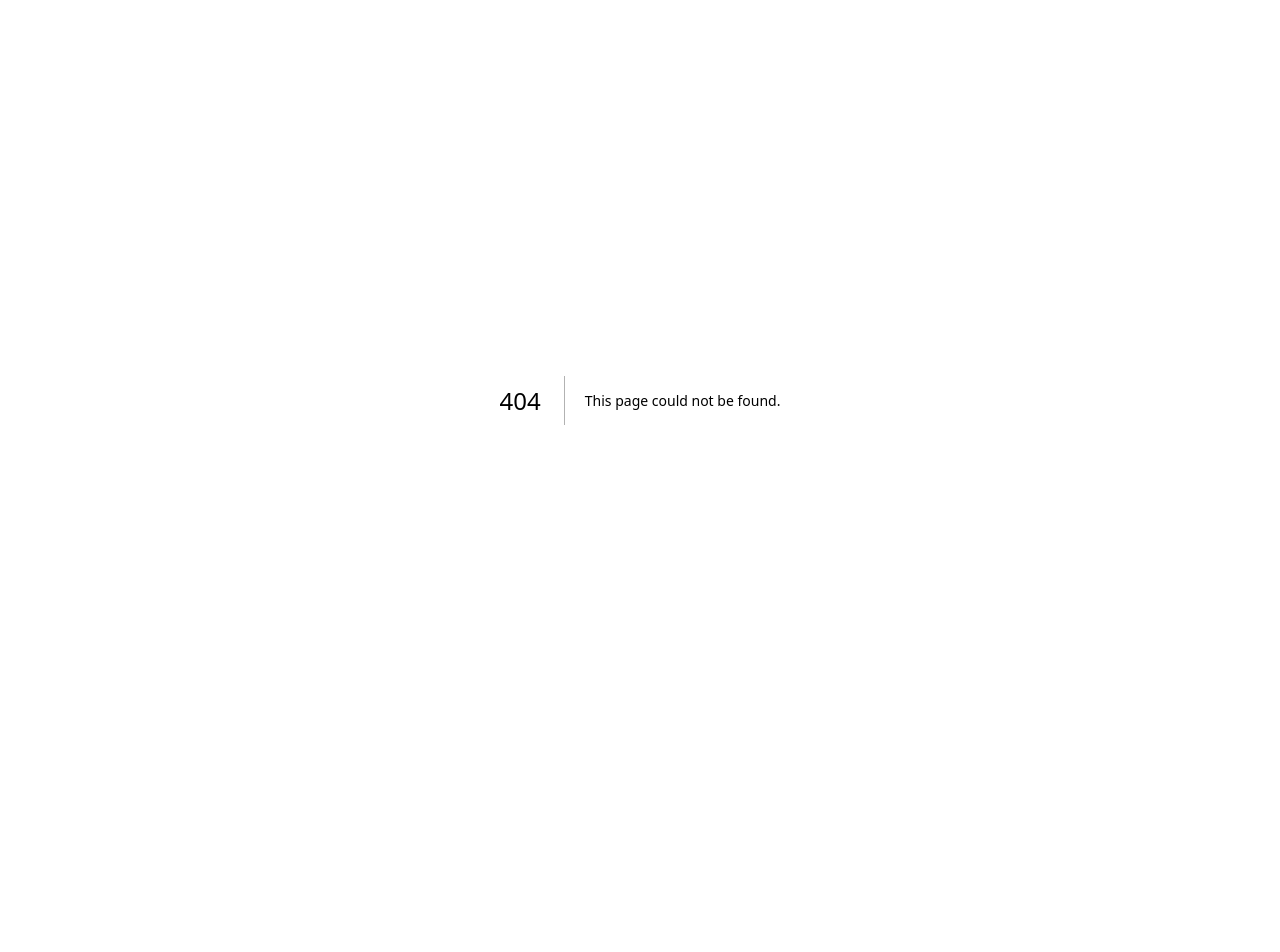
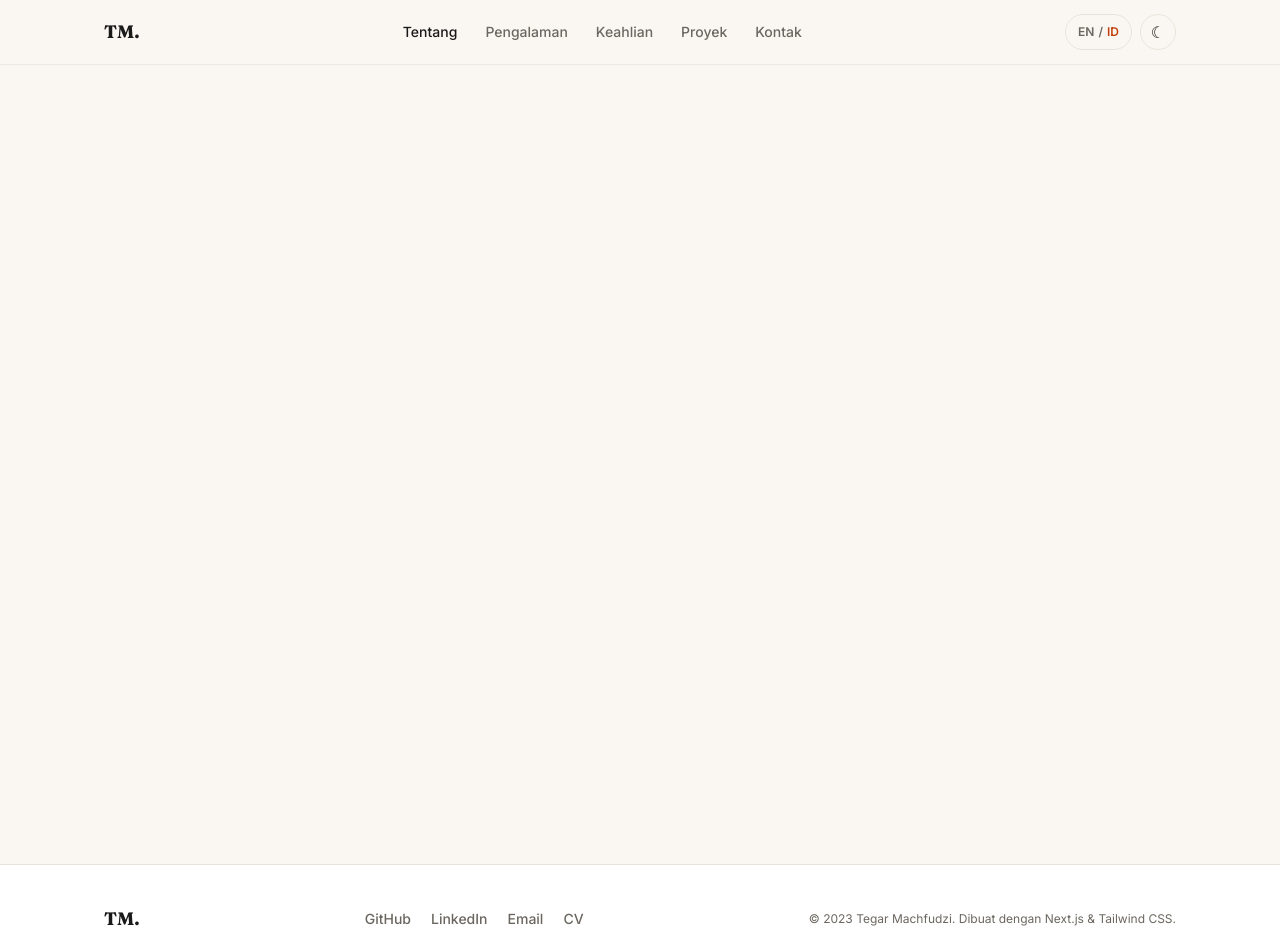
Before and after one commit to TegarMachfuzi/MyPortofolio, a Next.js app: page /id in a window 1280 px wide. Before the commit this address had no page. Shown: the top 952 px of the page. Before the commit the page ends 800 px from the top, so only its background shows below. Built offline with nearby package versions, Linux system fonts and the light colour scheme.

Commit message:
feat: app shell — root layout, navbar, language toggle, footer

```diff
--- /dev/null
+++ b/src/app/[locale]/layout.tsx
@@ -0,0 +1,41 @@
+import type { Metadata } from 'next';
+import { Inter, Fraunces } from 'next/font/google';
+import { notFound } from 'next/navigation';
+import { ThemeProvider } from '@/components/providers/ThemeProvider';
+import { Navbar } from '@/components/sections/Navbar';
+import { SiteFooter } from '@/components/sections/SiteFooter';
+import { locales, type Locale } from '@/lib/i18n';
+import { site } from '@/content';
+import '@/app/globals.css';
+
+const inter = Inter({ subsets: ['latin'], variable: '--font-sans', display: 'swap' });
+const fraunces = Fraunces({ subsets: ['latin'], variable: '--font-display', display: 'swap' });
+
+export function generateStaticParams() {
+  return locales.map((locale) => ({ locale }));
+}
+
+export async function generateMetadata({ params }: { params: { locale: string } }): Promise<Metadata> {
+  const locale = params.locale as Locale;
+  const c = site[locale];
+  return {
+    title: { default: `${c.name} — Backend Developer`, template: `%s — ${c.name}` },
+    description: c.footerNote,
+  };
+}
+
+export default function LocaleLayout({ children, params }: { children: React.ReactNode; params: { locale: string } }) {
+  const locale = params.locale as Locale;
+  if (!locales.includes(locale)) notFound();
+  return (
+    <html lang={locale} className={`${inter.variable} ${fraunces.variable}`} suppressHydrationWarning>
+      <body className="min-h-screen bg-canvas font-sans text-ink antialiased">
+        <ThemeProvider>
+          <Navbar locale={locale} />
+          <main className="pt-16">{children}</main>
+          <SiteFooter locale={locale} />
+        </ThemeProvider>
+      </body>
+    </html>
+  );
+}
--- /dev/null
+++ b/src/app/[locale]/page.tsx
@@ -0,0 +1,11 @@
+import type { Locale } from '@/lib/i18n';
+import { Hero } from '@/components/sections/Hero';
+
+export default function Page({ params }: { params: { locale: string } }) {
+  const locale = params.locale as Locale;
+  return (
+    <>
+      <Hero locale={locale} />
+    </>
+  );
+}
--- a/src/app/layout.tsx
+++ /dev/null
@@ -1,5 +0,0 @@
-import './globals.css';
-export const metadata = { title: 'Bootstrap' };
-export default function RootLayout({ children }: { children: React.ReactNode }) {
-  return (<html lang="en"><body>{children}</body></html>);
-}
--- a/src/app/page.tsx
+++ /dev/null
@@ -1,3 +0,0 @@
-export default function Page() {
-  return <main className="p-10">Bootstrap OK</main>;
-}
--- /dev/null
+++ b/src/components/sections/Hero.tsx
@@ -0,0 +1,6 @@
+import type { Locale } from '@/lib/i18n';
+
+// Stub for Task 7; replaced in Task 8
+export function Hero({ locale }: { locale: Locale }) {
+  return <section id="home" className="min-h-screen" />;
+}
--- /dev/null
+++ b/src/components/sections/Navbar.tsx
@@ -0,0 +1,71 @@
+'use client';
+import { useEffect, useState } from 'react';
+import { Container } from '@/components/ui/Container';
+import { ThemeToggle } from '@/components/ui/ThemeToggle';
+import { LanguageToggle } from '@/components/ui/LanguageToggle';
+import { useActiveSection } from '@/hooks/useActiveSection';
+import { site } from '@/content';
+import type { Locale } from '@/lib/i18n';
+import { cn } from '@/lib/cn';
+
+export function Navbar({ locale }: { locale: Locale }) {
+  const content = site[locale];
+  const ids = ['about', 'experience', 'skills', 'projects', 'contact'];
+  const active = useActiveSection(ids);
+  const [open, setOpen] = useState(false);
+  useEffect(() => {
+    document.body.style.overflow = open ? 'hidden' : '';
+    return () => { document.body.style.overflow = ''; };
+  }, [open]);
+
+  return (
+    <header className="fixed inset-x-0 top-0 z-50 border-b border-line/70 bg-canvas/80 backdrop-blur">
+      <Container className="flex h-16 items-center justify-between">
+        <a href="#home" className="font-display text-lg font-bold text-ink">TM.</a>
+        <nav className="hidden items-center gap-7 md:flex">
+          {content.navItems.map((item) => (
+            <a
+              key={item.id}
+              href={`#${item.id}`}
+              className={cn(
+                'text-sm font-medium transition-colors hover:text-accent',
+                active === item.id ? 'text-ink' : 'text-muted',
+              )}
+            >
+              {item.label}
+            </a>
+          ))}
+        </nav>
+        <div className="flex items-center gap-2">
+          <LanguageToggle locale={locale} />
+          <ThemeToggle />
+          <button
+            type="button"
+            className="ml-1 inline-flex h-9 w-9 items-center justify-center rounded-full border border-line text-ink md:hidden"
+            aria-label="Toggle menu"
+            aria-expanded={open}
+            onClick={() => setOpen((v) => !v)}
+          >
+            {open ? '✕' : '☰'}
+          </button>
+        </div>
+      </Container>
+      {open && (
+        <nav className="border-t border-line bg-canvas md:hidden">
+          <Container className="flex flex-col py-4">
+            {content.navItems.map((item) => (
+              <a
+                key={item.id}
+                href={`#${item.id}`}
+                onClick={() => setOpen(false)}
+                className="py-3 text-base font-medium text-ink"
+              >
+                {item.label}
+              </a>
+            ))}
+          </Container>
+        </nav>
+      )}
+    </header>
+  );
+}
--- /dev/null
+++ b/src/components/sections/SiteFooter.tsx
@@ -0,0 +1,23 @@
+import { Container } from '@/components/ui/Container';
+import { site } from '@/content';
+import type { Locale } from '@/lib/i18n';
+
+export function SiteFooter({ locale }: { locale: Locale }) {
+  const content = site[locale];
+  return (
+    <footer className="border-t border-line bg-surface">
+      <Container className="flex flex-col gap-6 py-10 md:flex-row md:items-center md:justify-between">
+        <a href="#home" className="font-display text-lg font-bold text-ink">TM.</a>
+        <nav className="flex flex-wrap gap-5">
+          {content.socials.map((s) => (
+            <a key={s.label} href={s.href} target="_blank" rel="noreferrer" className="text-sm font-medium text-muted hover:text-accent">
+              {s.label}
+            </a>
+          ))}
+          <a href={content.resumeUrl} className="text-sm font-medium text-muted hover:text-accent">CV</a>
+        </nav>
+        <p className="text-xs text-muted">© {new Date().getFullYear()} {content.name}. {content.footerNote}</p>
+      </Container>
+    </footer>
+  );
+}
--- /dev/null
+++ b/src/components/ui/LanguageToggle.tsx
@@ -0,0 +1,22 @@
+'use client';
+import Link from 'next/link';
+import { usePathname } from 'next/navigation';
+import type { Locale } from '@/lib/i18n';
+import { cn } from '@/lib/cn';
+
+export function LanguageToggle({ locale }: { locale: Locale }) {
+  const pathname = usePathname() ?? '/';
+  const other: Locale = locale === 'en' ? 'id' : 'en';
+  const swapped = pathname.replace(`/${locale}`, `/${other}`);
+  return (
+    <Link
+      href={swapped}
+      aria-label={`Switch to ${other === 'en' ? 'English' : 'Bahasa Indonesia'}`}
+      className="inline-flex h-9 items-center gap-1 rounded-full border border-line px-3 text-xs font-semibold text-ink hover:text-accent"
+    >
+      <span className={cn(locale === 'en' ? 'text-accent' : 'text-muted')}>EN</span>
+      <span className="text-muted">/</span>
+      <span className={cn(locale === 'id' ? 'text-accent' : 'text-muted')}>ID</span>
+    </Link>
+  );
+}
--- /dev/null
+++ b/src/hooks/useActiveSection.ts
@@ -0,0 +1,21 @@
+'use client';
+import { useEffect, useState } from 'react';
+
+export function useActiveSection(ids: string[]): string {
+  const [active, setActive] = useState(ids[0] ?? '');
+  useEffect(() => {
+    const observer = new IntersectionObserver(
+      (entries) => {
+        const visible = entries.filter((e) => e.isIntersecting).sort((a, b) => b.intersectionRatio - a.intersectionRatio);
+        if (visible[0]) setActive(visible[0].target.id);
+      },
+      { rootMargin: '-40% 0px -55% 0px', threshold: [0, 0.25, 0.5, 1] },
+    );
+    ids.forEach((id) => {
+      const el = document.getElementById(id);
+      if (el) observer.observe(el);
+    });
+    return () => observer.disconnect();
+  }, [ids]);
+  return active;
+}
```
Also changed, not shown: vitest.setup.mjs (+7 -0 lines), 1 other file (tests, documents, lock files or other folders).
